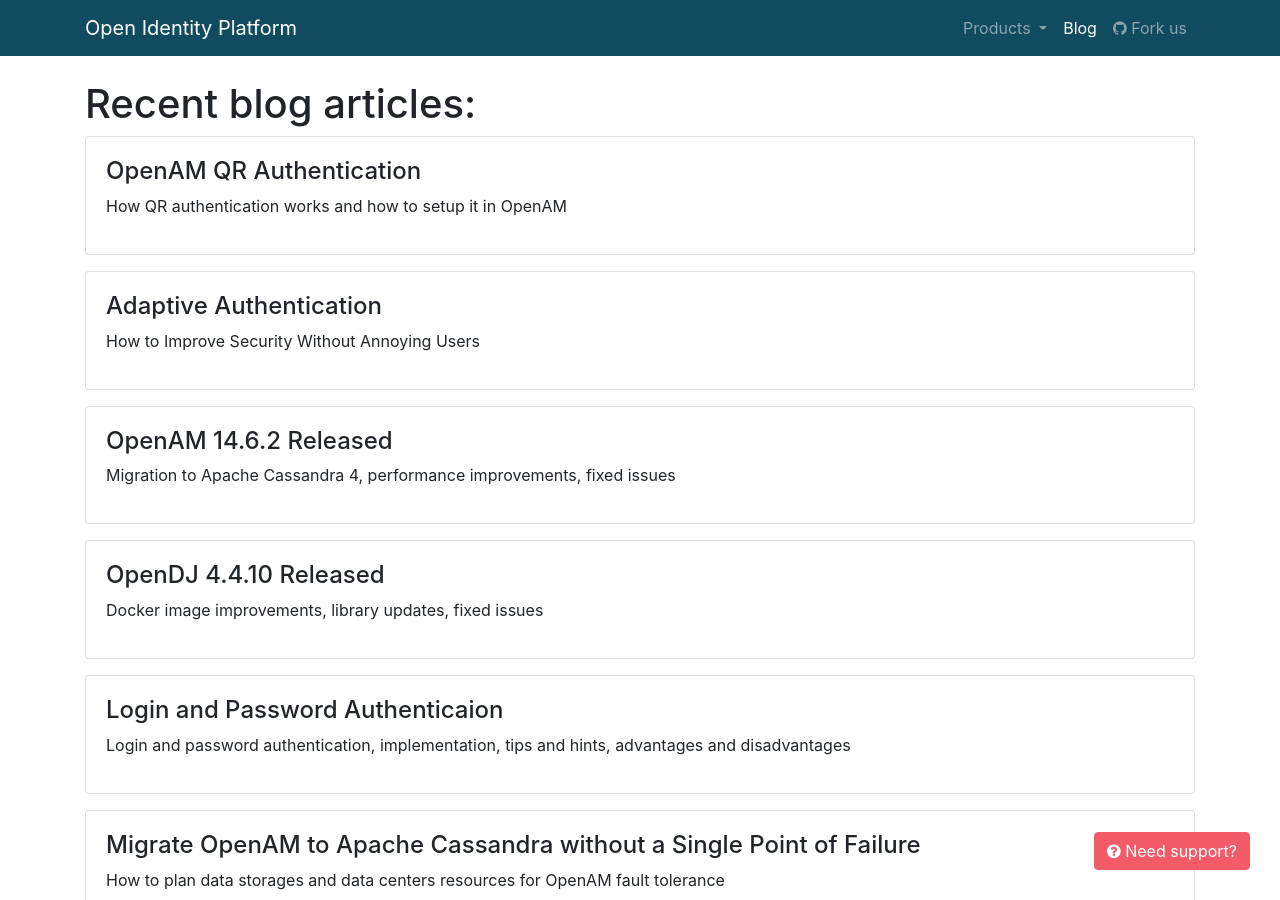
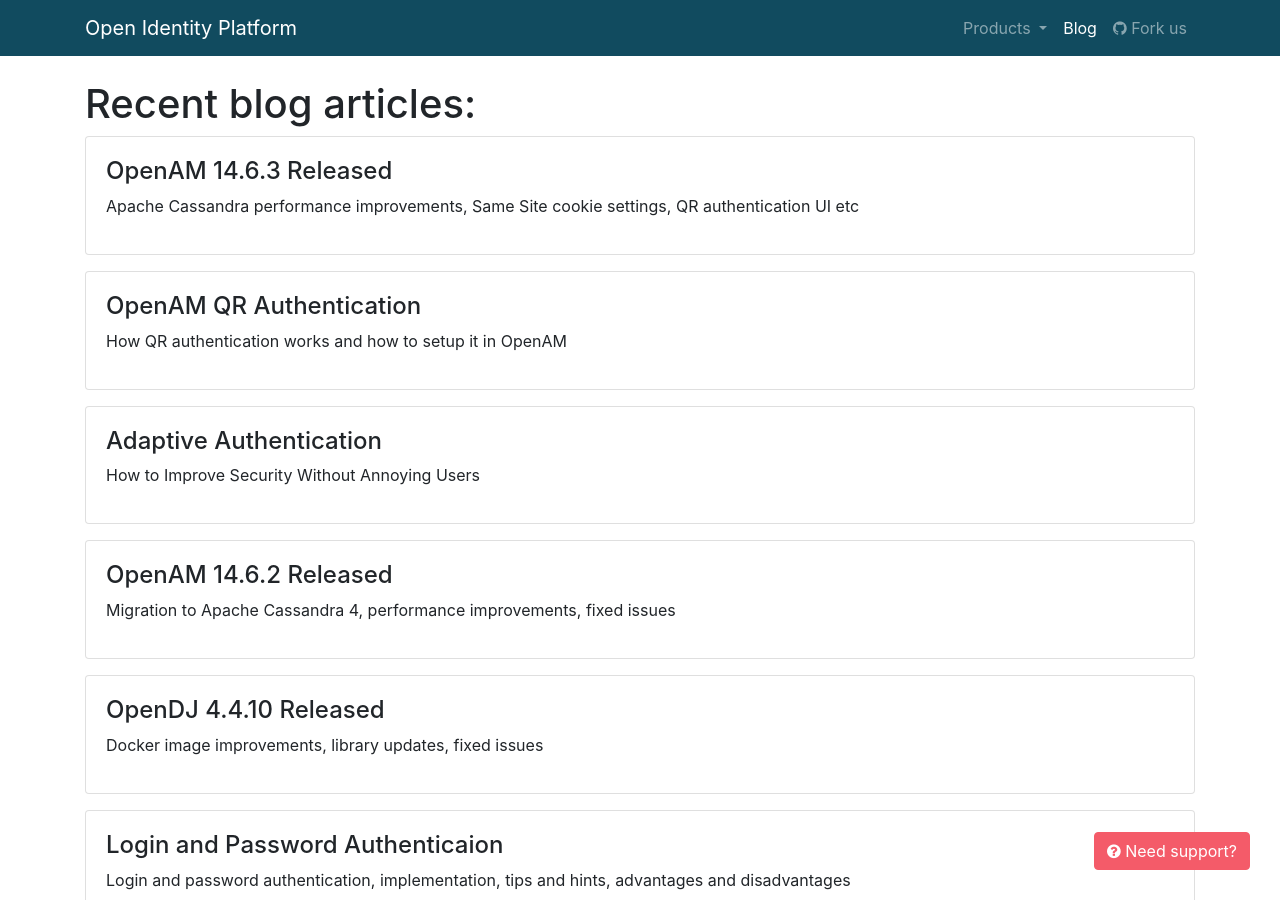
Before and after one commit to OpenIdentityPlatform/OpenIdentityPlatform.org, a Jekyll site: the page built from blog/index.html, in a window 1280 px wide and 900 px high. Built offline with Jekyll 4.4.1, drawn with Linux system fonts in a browser that asks for light colours; some of the changed lines change nothing that is shown.

Commit message:
openam-14-6-3-released

```diff
--- a/_data/blogposts.yml
+++ b/_data/blogposts.yml
@@ -1,3 +1,7 @@
+-
+  title: 'OpenAM 14.6.3 Released'
+  link: '/blog/openam-14-6-3-released'
+  description: 'Apache Cassandra performance improvements, Same Site cookie settings, QR authentication UI etc'
 -
   title: 'OpenAM QR Authentication'
   link: '/blog/openam-qr-authentication'
--- /dev/null
+++ b/blog/openam-14-6-3-released.md
@@ -0,0 +1,40 @@
+---
+layout: home
+landing-title: "OpenAM 14.6.3 Released"
+landing-title2: "OpenAM 14.6.3 Released"
+description: Open Identity Platform Community just released OpenAM v14.6.3
+keywords: 'OpenAM, Access Management, Authentication, SSO, Single Sign On, Open Identity Platform, Release, OAuth2, Authentication, Apache Cassandra'
+imageurl: 'openam-og.png'
+---
+# OpenAM 14.6.3 Released
+[Download](https://github.com/OpenIdentityPlatform/OpenAM/releases/tag/14.6.3)
+## What's new
+
+### Improvements
+
+* OpenID Connect checkSession endpoint
+* Updating base docker image to latest 8.5.x tomcat
+* Apache Cassandra user datastore improvements
+* Apache Cassandra token datastore improvements
+* Add same site cookie settings
+* Make possible auth chain manipulation at a runtime
+* Add QR auth module XUI template
+* Significant performance improvements
+
+### Fixes
+
+* Apache Cassandra user datastore: fix escape materialized view name
+* Apache Cassandrda: fix error with index (replace "-" -> "_")
+* fix guice module CoreTokenServiceGuiceModule errors
+* CVE-2021-29156 ForgeRock OpenAM allows LDAP injection via the Webfinger protocol. For example, an unauthenticated attacker can perform character-by-character retrieval
+
+
+[All changes](https://github.com/OpenIdentityPlatform/OpenAM/compare/b23cc71b518781356da7098424c958374227902a...7529aa91ad0aca109b916758e91d5fecacd18b07)
+
+## Thanks for the contributions
+
+<i id="lscorcia"><i>1. <a href="https://github.com/lscorcia" target="_blank">Luca Leonardo Scorcia</a></i>
+
+<i id="aaronhagopian"><i>2. <a href="https://github.com/aaronhagopian" target="_blank">Aaron Hagopian</a></i>
+
+<i id="aaronhagopian"><i>3. <a href="https://github.com/bagnos" target="_blank">bagnos</a></i>
```
